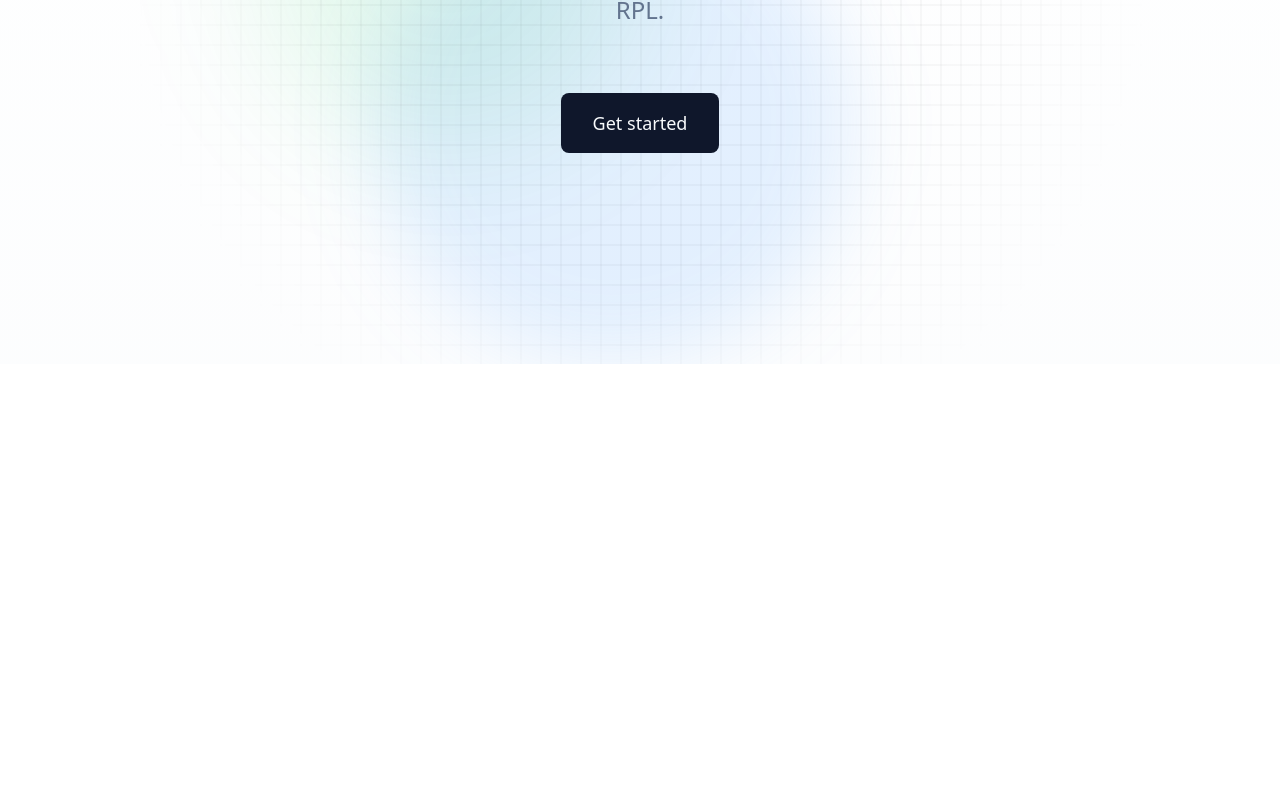
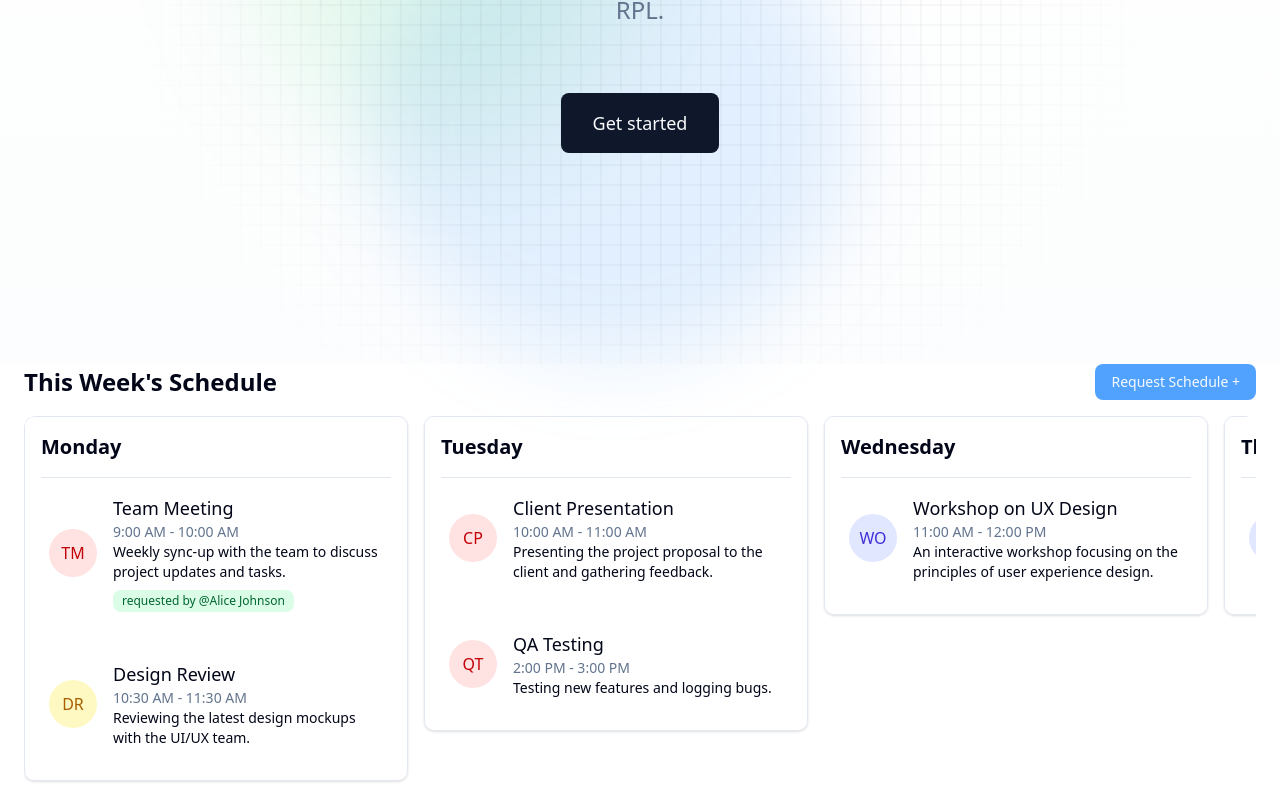
Before and after one commit to wearesyntesa/ketuk-fe, a Next.js app: page / in a window 1280 px wide. Shown: the part 436-1241 px from the top of the page. Before the commit the page ends 800 px from the top, so only its background shows below. Built offline with nearby package versions, Linux system fonts and the light colour scheme.

Commit message:
revamp the landing page to use weekly schedule

```diff
--- a/src/app/page.tsx
+++ b/src/app/page.tsx
@@ -1,11 +1,16 @@
 import LandingNav from "@/components/landing-nav";
 import LandingHero from "@/components/landing-hero";
+import ScheduleList from "@/components/schedule-list";
+import { schedules } from "./app/data";
 
 export default function Home() {
 	return (
 		<div className="min-h-screen">
 			<LandingNav />
 			<LandingHero />
+			<div className="px-4 gap-4 lg:px-6 flex flex-col">
+				<ScheduleList schedules={schedules} />
+			</div>
 		</div>
 	);
 }
--- a/src/components/schedule-list.tsx
+++ b/src/components/schedule-list.tsx
@@ -1,5 +1,5 @@
-import { RequestDialog } from "./request-dialog"
-import ScheduleCard from "./schedule-card"
+import { RequestDialog } from "./request-dialog";
+import ScheduleCard from "./schedule-card";
 import { ScheduleProps } from "./type";
 import { ScrollArea, ScrollBar } from "./ui/scroll-area";
 
@@ -11,7 +11,7 @@ export default function ScheduleList({
 	return (
 		<div>
 			<div className="flex justify-between items-center mb-4">
-				<h1 className="text-2xl font-bold">Weekly Schedule</h1>
+				<h1 className="text-2xl font-bold">This Week's Schedule</h1>
 				{/* <Button className="bg-blue-400">Request Lab +</Button> */}
 				<RequestDialog />
 			</div>
```
